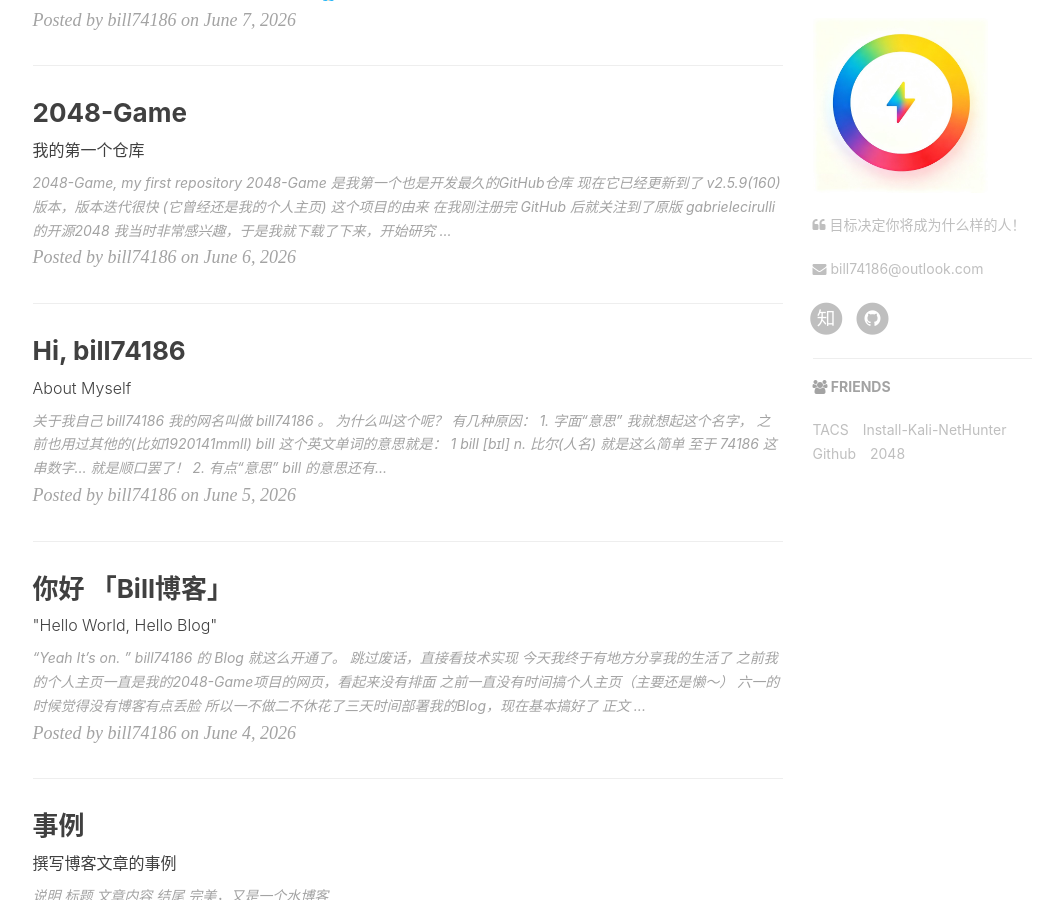
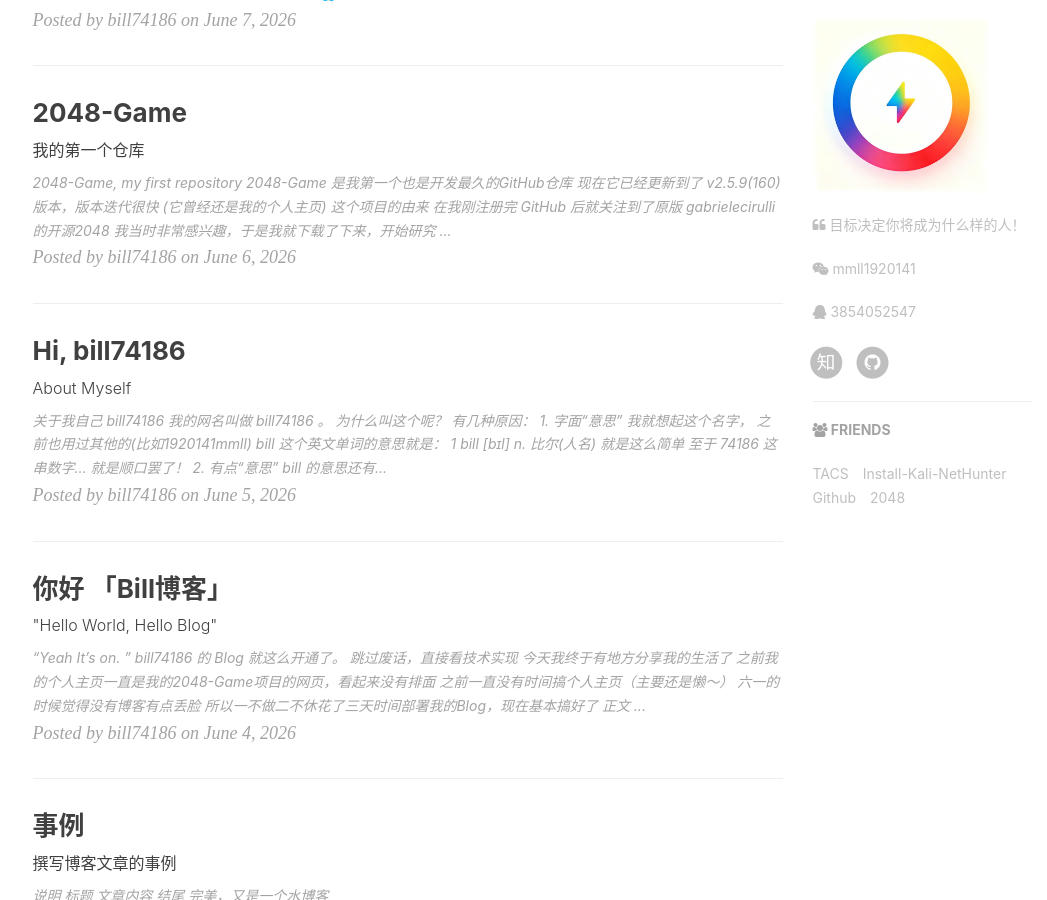
Before and after one commit to bill74186/bill74186.github.io, a Jekyll site: the page built from index.html, in a window 1280 px wide and 900 px high, scrolled down 609 px. Shown: the whole window, without its empty margins (135-1182 px from the left). Built offline with Jekyll 4.4.1, drawn with Linux system fonts in a browser that asks for light colours; the list of posts is cut into pages by our own code; comment, search, counter and statistics services are not loaded.

Commit message:
增加：增加wechat,qq联系方式

```diff
--- a/_config.yml
+++ b/_config.yml
@@ -15,6 +15,9 @@ sidebar: true
 sidebar-about-description: "目标决定你将成为什么样的人！"
 sidebar-avatar: /img/bill74186.png
 sidebar-email: bill74186@outlook.com
+sidebar-qq: 3854052547
+sidebar-wechat: mmll1920141
+
 
 future: true
 
--- a/_includes/short-about.html
+++ b/_includes/short-about.html
@@ -8,8 +8,11 @@
 	{% if site.sidebar-about-description %}
 	<p><i class="fa fa-quote-left"></i> {{site.sidebar-about-description}}</p>
 	{% endif %}
-    {% if site.sidebar-email %}
-    <p><i class="fa fa-envelope"></i> {{site.sidebar-email}}</p>
+	{% if site.sidebar-wechat %}
+	<p><i class="fa fa-wechat"></i> {{site.sidebar-wechat}}</p>
+	{% endif %}
+	{% if site.sidebar-qq %}
+	<p><i class="fa fa-qq"></i> {{site.sidebar-qq}}</p>
 	{% endif %}
 	<!-- SNS Link -->
 	{% include sns-links.html %}
```
Lines whose indentation alone changed are shown as unchanged.
